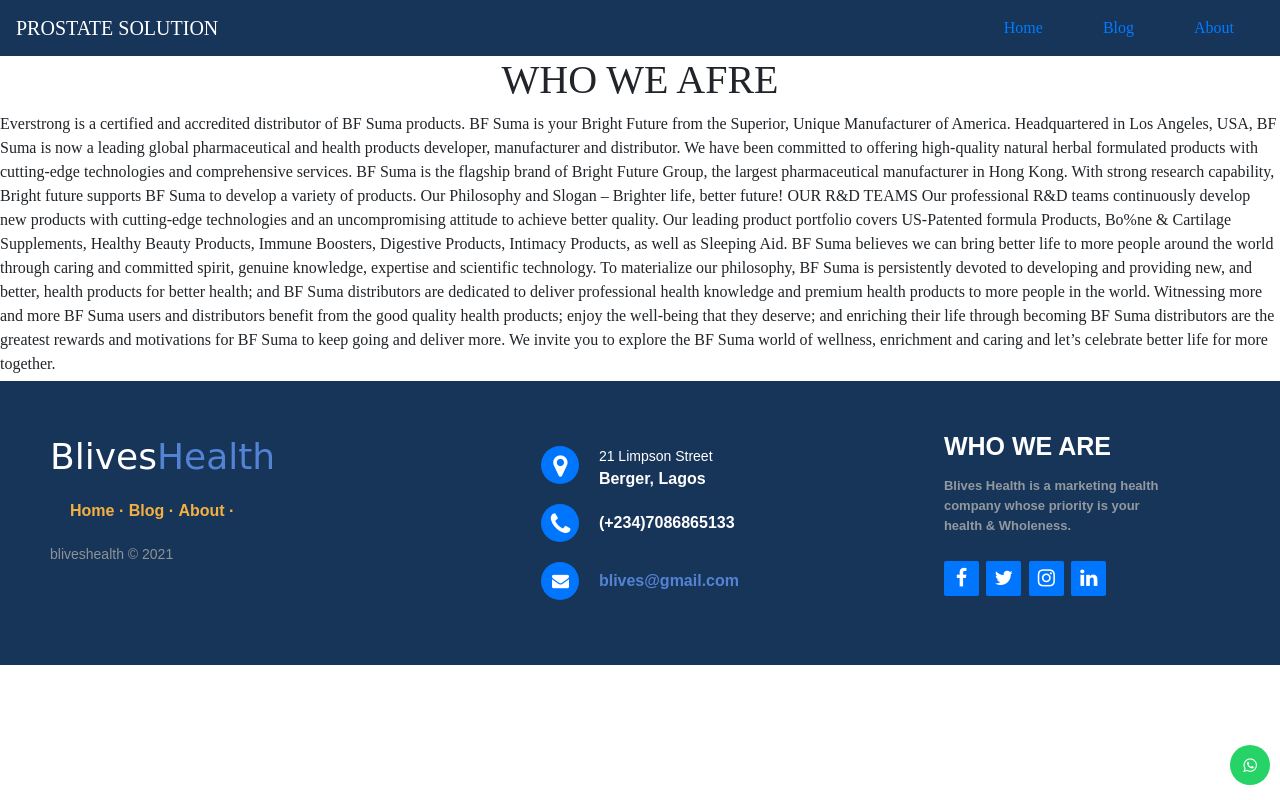
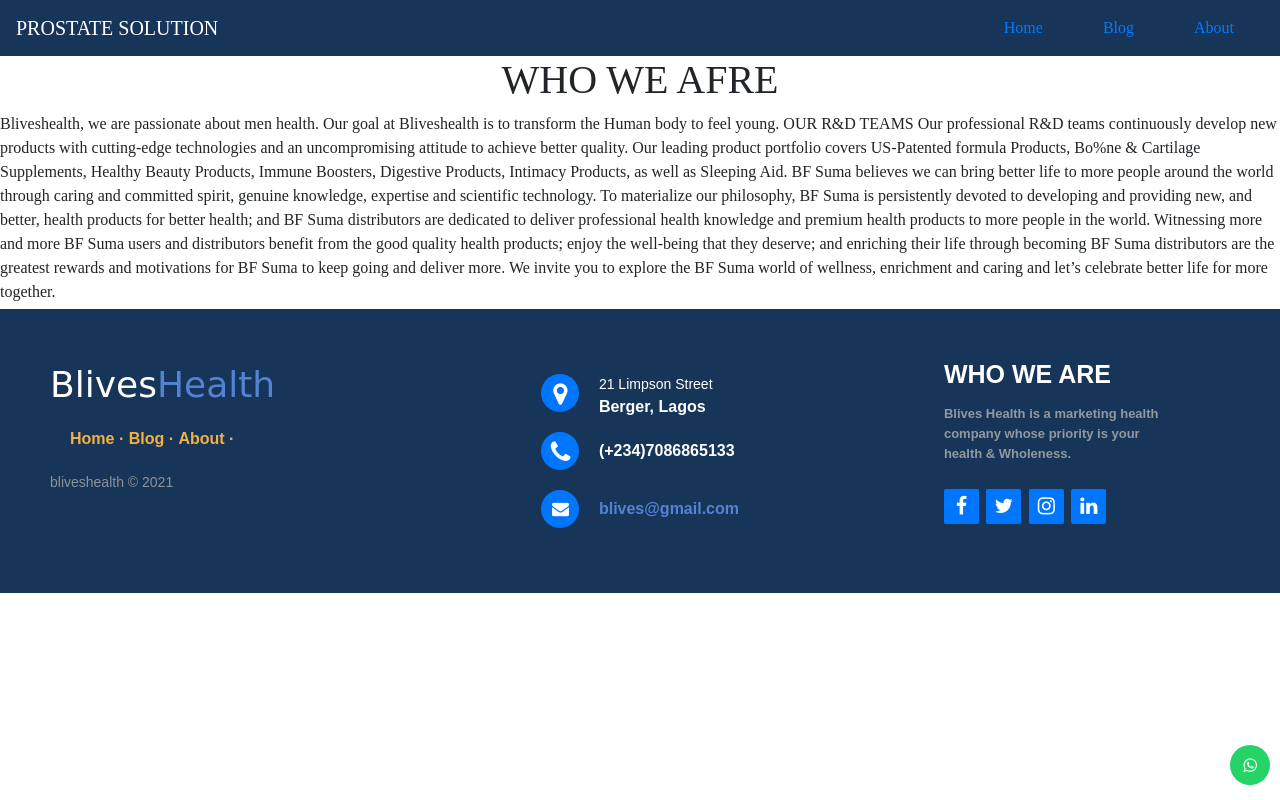
Before and after one commit to MICHEALSHOE2000/sales-copy-, a plain HTML site: page about.html in a window 1280 px wide. Drawn offline with nearby package versions, Linux system fonts and the light colour scheme.

Commit message:
Update about.html

```diff
--- a/about.html
+++ b/about.html
@@ -70,22 +70,8 @@ integrity="sha384-TX8t27EcRE3e/ihU7zmQxVncDAy5uIKz4rEkgIXeMed4M0jlfIDPvg6uqKI2xX
     </div>
 </nav>
     <h1> WHO WE AFRE</h1>
-Everstrong is a certified and
-accredited distributor of BF
-Suma products. BF Suma is your
-Bright Future from the Superior,
-Unique Manufacturer of America.
-  Headquartered in Los Angeles,
-    USA, BF Suma is now a leading
- global pharmaceutical and
-health products developer,
- manufacturer and distributor.
-  We have been committed to
-offering high-quality natural
- herbal formulated products with
-  cutting-edge technologies and
-  comprehensive services.
-  BF Suma is the flagship brand of Bright Future Group, the largest pharmaceutical manufacturer in Hong Kong. With strong research capability, Bright future supports BF Suma to develop a variety of products. Our Philosophy and Slogan – Brighter life, better future!
+    Bliveshealth, we are passionate about men health.
+    Our goal at Bliveshealth is to transform the Human body to feel young.
 
  OUR R&D TEAMS
 Our professional R&D teams
```
